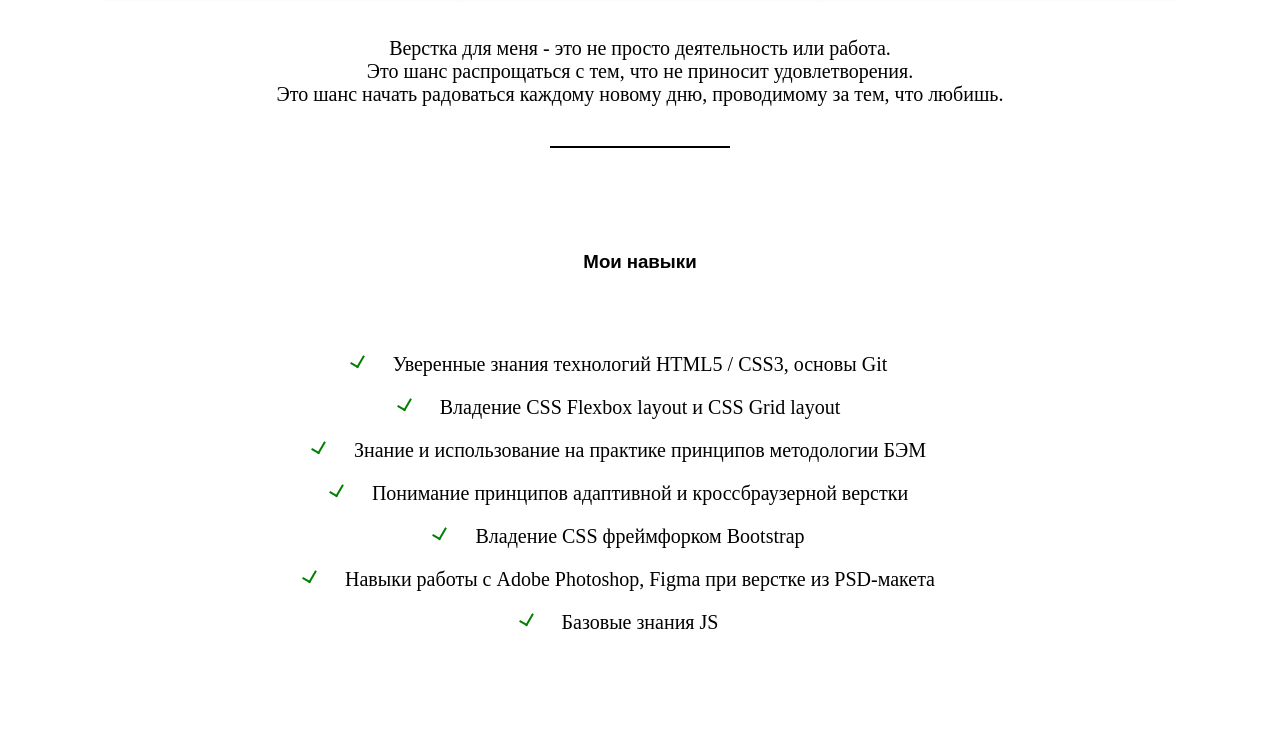
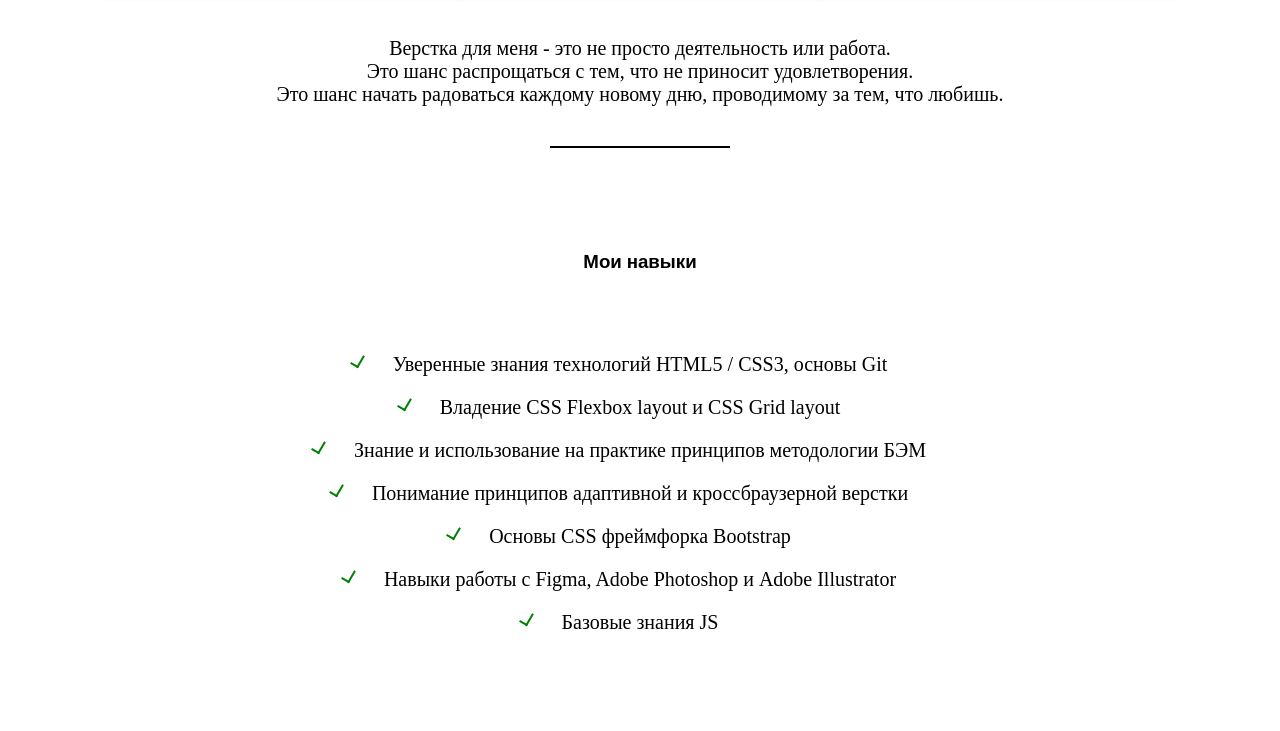
Before and after one commit to funside/site, a plain HTML site: page index.html in a window 1280 px wide. Shown: the part 1655-2386 px from the top of the page. Drawn offline with nearby package versions, Linux system fonts and the light colour scheme.

Commit message:
Update index.html
Чуть правим описание

```diff
--- a/index.html
+++ b/index.html
@@ -43,7 +43,7 @@
         <div class="resume_name">
           <h2 class="h2">Сайт-резюме</h2>
           <h1>Гуськова Максима Михайловича</h1>
-          <h2 class="h2">Junior Web Developer</h2>
+          <h2 class="h2">Junior Web Designer</h2>
         </div>
         </div>
 
@@ -75,8 +75,8 @@
 <span class="icon"></span><span class="resume_about_skill">Владение CSS Flexbox layout и CSS Grid layout</span><br>
 <span class="icon"></span><span class="resume_about_skill">Знание и использование на практике принципов методологии БЭМ</span><br>
 <span class="icon"></span><span class="resume_about_skill">Понимание принципов адаптивной и кроссбраузерной верстки</span><br>
-          <span class="icon"></span><span class="resume_about_skill">Владение CSS фреймфорком Bootstrap</span><br>
-<span class="icon"></span><span class="resume_about_skill">Навыки работы с Adobe Photoshop, Figma при верстке из PSD-макета</span><br>
+          <span class="icon"></span><span class="resume_about_skill">Основы CSS фреймфорка Bootstrap</span><br>
+<span class="icon"></span><span class="resume_about_skill">Навыки работы с Figma, Adobe Photoshop и Adobe Illustrator</span><br>
           <span class="icon"></span><span class="resume_about_skill">Базовые знания JS</span></p>
 
         <div class="skills_examples">
```
